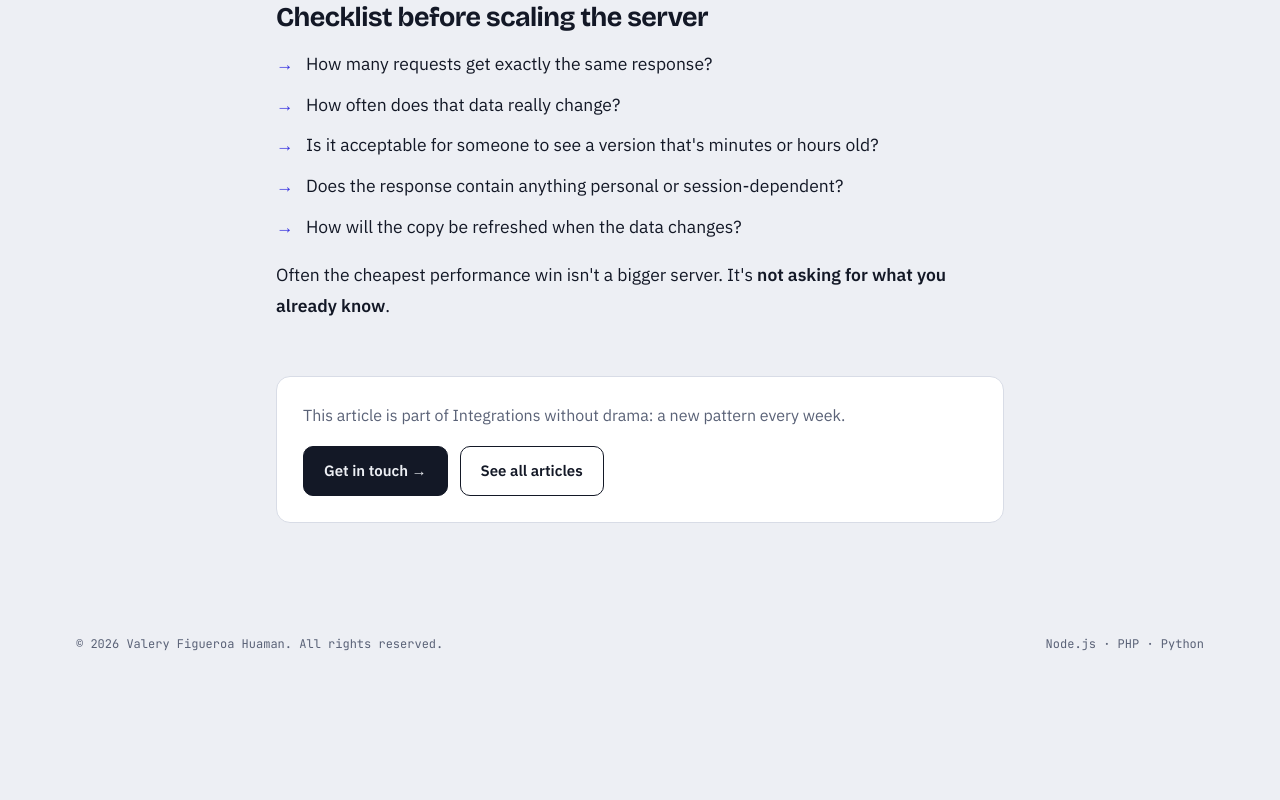
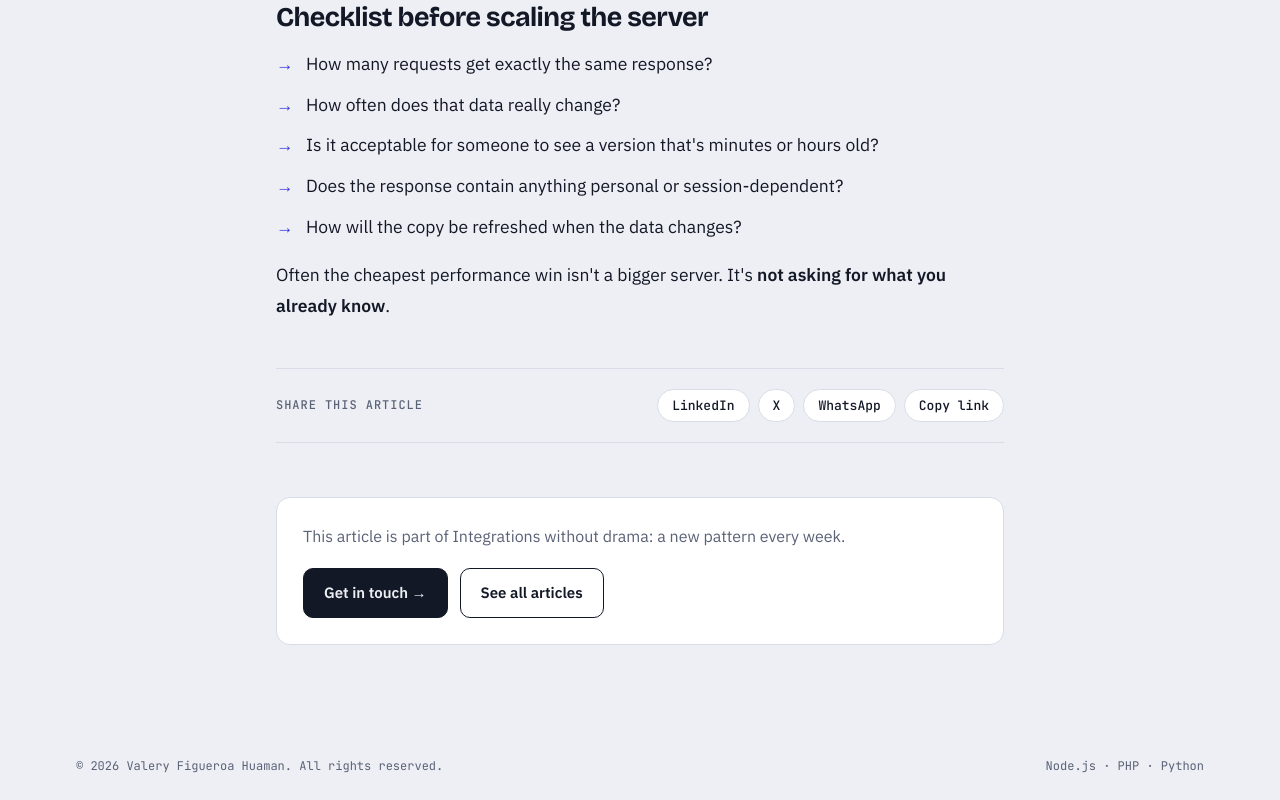
Before and after one commit to valery2590/portfolio_v4, a Next.js app: page /en/blog/cache-cdn in a window 1280 px wide. Shown: the part 1952-2752 px from the top of the page. Before the commit the page ends 2630 px from the top, so only its background shows below. Built offline with nearby package versions, Linux system fonts and the light colour scheme.

Commit message:
Botones para compartir en los artículos del blog (ES/EN/IT)

```diff
--- a/app/[lang]/blog/[slug]/page.tsx
+++ b/app/[lang]/blog/[slug]/page.tsx
@@ -5,6 +5,7 @@ import { getDictionary, isLocale, locales, SITE_URL } from "@/lib/i18n";
 import { formatDate, getPost, POSTS, readingMinutes } from "@/lib/blog";
 import Header from "@/components/Header";
 import Prose from "@/components/Prose";
+import ShareBar from "@/components/ShareBar";
 import SiteFooter from "@/components/SiteFooter";
 
 export function generateStaticParams() {
@@ -71,6 +72,11 @@ export default async function BlogPost({ params }: Params) {
               {formatDate(post.date, lang)} · {readingMinutes(c)} {t.blog.minutes}
             </p>
             <Prose blocks={c.body} />
+            <ShareBar
+              url={`${SITE_URL}/${lang}/blog/${slug}`}
+              title={c.title}
+              t={{ title: t.blog.share, native: t.blog.shareNative, copy: t.blog.copyLink, copied: t.blog.linkCopied }}
+            />
             <div className="article-end">
               <p>{t.blog.endNote}</p>
               <div className="ctas">
--- a/app/globals.css
+++ b/app/globals.css
@@ -370,3 +370,13 @@ a.channel:hover { background: color-mix(in srgb, var(--bg) 8%, var(--ink)); }
 .prose blockquote { border-left: 3px solid var(--signal); background: color-mix(in srgb, var(--signal) 8%, var(--surface)); padding: 16px 20px; border-radius: 0 10px 10px 0; font-size: 16px; }
 .article-end { margin-top: 36px; padding: 26px; border-radius: 14px; background: var(--surface); border: 1px solid var(--line); display: flex; flex-direction: column; gap: 18px; }
 .article-end p { color: var(--muted); }
+
+/* Share (blog articles) */
+.share { display: flex; flex-direction: column; gap: 12px; margin-top: 28px; padding: 20px 0; border-top: 1px solid var(--line); border-bottom: 1px solid var(--line); }
+.share-label { font: 500 12px var(--f-mono); color: var(--muted); text-transform: uppercase; letter-spacing: .08em; }
+.share-actions { display: flex; flex-wrap: wrap; gap: 8px; }
+.share-btn { font: 500 13px var(--f-mono); color: var(--ink); background: var(--surface); border: 1px solid var(--line); border-radius: 999px; padding: 8px 14px; cursor: pointer; text-decoration: none; line-height: 1.2; }
+.share-btn:hover { border-color: var(--wire); }
+.share-btn.primary { background: var(--accent); color: var(--accent-ink); border-color: var(--accent); }
+@media (min-width: 700px) { .share { flex-direction: row; align-items: center; justify-content: space-between; } }
+@media (max-width: 420px) { .share-btn { flex: 1 1 calc(50% - 4px); text-align: center; padding: 11px 12px; } .share-btn.primary { flex-basis: 100%; } }
--- /dev/null
+++ b/components/ShareBar.tsx
@@ -0,0 +1,64 @@
+"use client";
+
+import { useEffect, useState } from "react";
+
+type Labels = { title: string; native: string; copy: string; copied: string };
+
+/**
+ * Share links for a blog article. Plain share URLs (no third-party scripts or trackers).
+ * Where the browser supports the Web Share API (most phones), a native "Share…" button is added first.
+ */
+export default function ShareBar({ url, title, t }: { url: string; title: string; t: Labels }) {
+  const [canShare, setCanShare] = useState(false);
+  const [copied, setCopied] = useState(false);
+
+  useEffect(() => {
+    setCanShare(typeof navigator !== "undefined" && typeof navigator.share === "function");
+  }, []);
+
+  const u = encodeURIComponent(url);
+  const links = [
+    { name: "LinkedIn", href: `https://www.linkedin.com/sharing/share-offsite/?url=${u}` },
+    { name: "X", href: `https://x.com/intent/post?url=${u}&text=${encodeURIComponent(title)}` },
+    { name: "WhatsApp", href: `https://wa.me/?text=${encodeURIComponent(`${title} ${url}`)}` },
+  ];
+
+  const share = async () => {
+    try {
+      await navigator.share({ title, url });
+    } catch {
+      // Dismissed by the user or not allowed: nothing to do.
+    }
+  };
+
+  const copy = async () => {
+    try {
+      await navigator.clipboard.writeText(url);
+      setCopied(true);
+      setTimeout(() => setCopied(false), 1800);
+    } catch {
+      // Clipboard blocked: the other options still work.
+    }
+  };
+
+  return (
+    <div className="share" role="group" aria-label={t.title}>
+      <span className="share-label">{t.title}</span>
+      <div className="share-actions">
+        {canShare && (
+          <button type="button" className="share-btn primary" onClick={share}>
+            {t.native}
+          </button>
+        )}
+        {links.map((l) => (
+          <a key={l.name} className="share-btn" href={l.href} target="_blank" rel="noopener noreferrer">
+            {l.name}
+          </a>
+        ))}
+        <button type="button" className="share-btn" onClick={copy} aria-live="polite">
+          {copied ? t.copied : t.copy}
+        </button>
+      </div>
+    </div>
+  );
+}
--- a/dictionaries/en.ts
+++ b/dictionaries/en.ts
@@ -140,6 +140,10 @@ const en: Dict = {
     read: "Read",
     all: "See all articles",
     endNote: "This article is part of Integrations without drama: a new pattern every week.",
+    share: "Share this article",
+    shareNative: "Share…",
+    copyLink: "Copy link",
+    linkCopied: "Link copied ✓",
   },
   about: {
     eyebrow: "About me",
--- a/dictionaries/es.ts
+++ b/dictionaries/es.ts
@@ -138,6 +138,10 @@ const es = {
     read: "Leer",
     all: "Ver todos los artículos",
     endNote: "Este artículo es parte de Integraciones sin drama: cada semana, un patrón nuevo.",
+    share: "Comparte este artículo",
+    shareNative: "Compartir…",
+    copyLink: "Copiar enlace",
+    linkCopied: "Enlace copiado ✓",
   },
   about: {
     eyebrow: "Sobre mí",
--- a/dictionaries/it.ts
+++ b/dictionaries/it.ts
@@ -140,6 +140,10 @@ const it: Dict = {
     read: "Leggi",
     all: "Vedi tutti gli articoli",
     endNote: "Questo articolo fa parte di Integrazioni senza drammi: un nuovo pattern ogni settimana.",
+    share: "Condividi questo articolo",
+    shareNative: "Condividi…",
+    copyLink: "Copia link",
+    linkCopied: "Link copiato ✓",
   },
   about: {
     eyebrow: "Chi sono",
```
